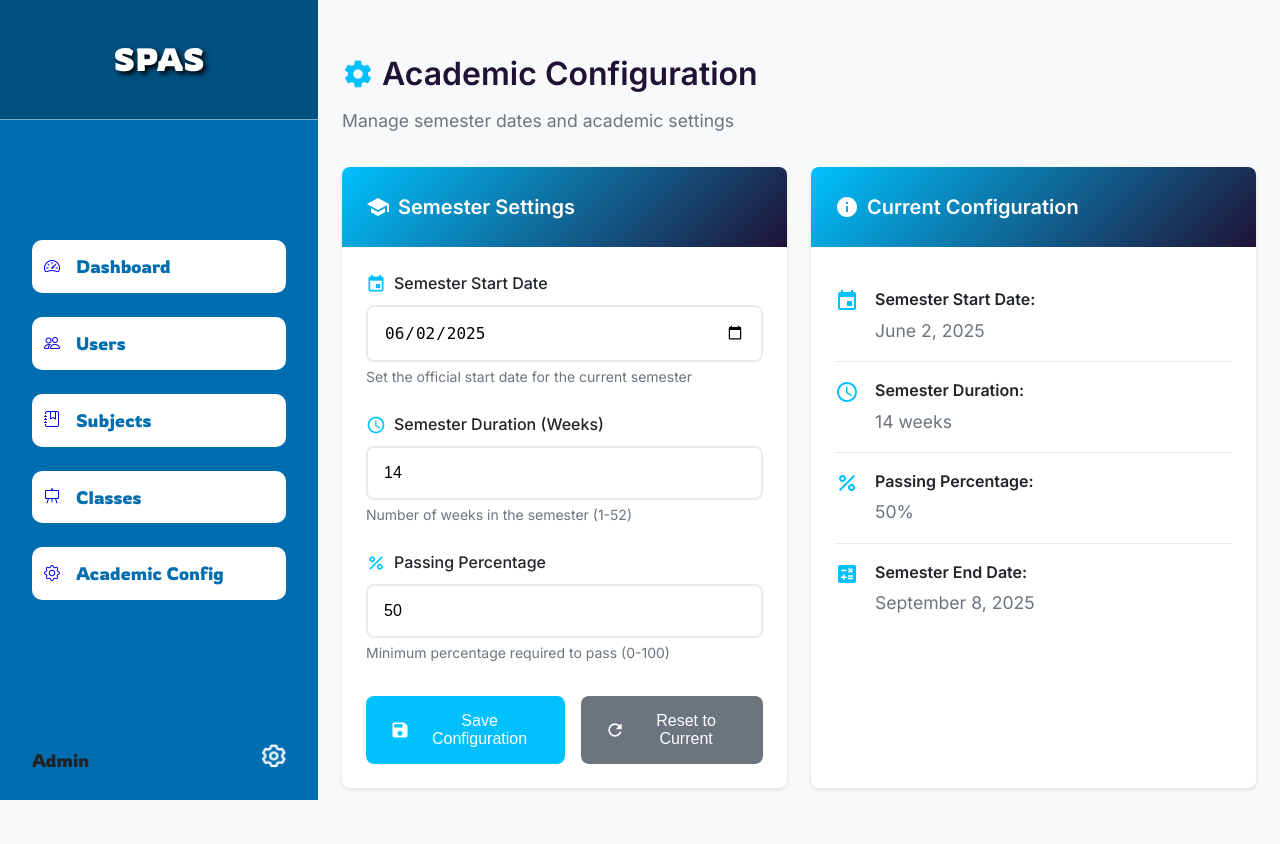
After one commit to 1221303243/SPAS, a PHP site: page /academic_config.php in a window 1280 px wide. The commit adds this page. Run offline with PHP 8.4, Linux system fonts and the light colour scheme; a user stored in the database is signed in.

Commit message:
Added academic config

```diff
--- a/config/academic_config.php
+++ b/config/academic_config.php
@@ -7,15 +7,3 @@ define('PASSING_PERCENTAGE', 50);
 // Grade normalization constants
 define('MAX_GRADE', 100);  // Maximum possible grade
 define('MIN_GRADE', 0);    // Minimum possible grade
-
-// Assessment types
-define('ASSESSMENT_TYPES', [
-    'EXAM' => 'Examination',
-    'QUIZ' => 'Quiz',
-    'ASSIGNMENT' => 'Assignment',
-    'PROJECT' => 'Project',
-    'LAB' => 'Lab',
-    'MIDTERM' => 'Midterm',
-    'FINAL' => 'Final',
-    'TEST' => 'Test'
-]);
--- /dev/null
+++ b/css/admin_academic_config.css
@@ -0,0 +1,445 @@
+/* Academic Configuration Admin Styles */
+:root {
+    --primary-color: #00C1FE;
+    --secondary-color: #1F1235;
+    --success-color: #28a745;
+    --warning-color: #ffc107;
+    --danger-color: #dc3545;
+    --neutral-color: #6c757d;
+    --background-color: #f8f9fa;
+    --card-background: #ffffff;
+    --border-color: #e9ecef;
+    --text-primary: #212529;
+    --text-secondary: #6c757d;
+    --shadow: 0 2px 4px rgba(0, 0, 0, 0.1);
+    --shadow-hover: 0 4px 8px rgba(0, 0, 0, 0.15);
+    --border-radius: 8px;
+    --spacing-xs: 4px;
+    --spacing-sm: 8px;
+    --spacing-md: 16px;
+    --spacing-lg: 24px;
+    --spacing-xl: 32px;
+}
+
+* {
+    margin: 0;
+    padding: 0;
+    box-sizing: border-box;
+}
+
+body {
+    font-family: 'Inter', -apple-system, BlinkMacSystemFont, 'Segoe UI', Roboto, sans-serif;
+    background-color: var(--background-color);
+    color: var(--text-primary);
+    line-height: 1.6;
+}
+
+.admin-container {
+    display: flex;
+    min-height: 100vh;
+}
+
+.main-content {
+    flex: 1;
+    padding: var(--spacing-lg);
+    margin-left: 318px;
+    margin-top: var(--spacing-lg);
+}
+
+.content-header {
+    margin-bottom: var(--spacing-xl);
+}
+
+.content-header h1 {
+    display: flex;
+    align-items: center;
+    gap: var(--spacing-sm);
+    font-size: 2rem;
+    font-weight: 600;
+    color: var(--secondary-color);
+    margin-bottom: var(--spacing-sm);
+}
+
+.content-header h1 .material-icons {
+    color: var(--primary-color);
+    font-size: 2rem;
+}
+
+.content-header p {
+    color: var(--text-secondary);
+    font-size: 1.1rem;
+}
+
+/* Alert Styles */
+.alert {
+    padding: var(--spacing-md);
+    border-radius: var(--border-radius);
+    margin-bottom: var(--spacing-lg);
+    display: flex;
+    align-items: flex-start;
+    gap: var(--spacing-sm);
+    border: 1px solid transparent;
+}
+
+.alert-danger {
+    background-color: #f8d7da;
+    border-color: #f5c6cb;
+    color: #721c24;
+}
+
+.alert-success {
+    background-color: #d4edda;
+    border-color: #c3e6cb;
+    color: #155724;
+}
+
+.alert .material-icons {
+    flex-shrink: 0;
+    margin-top: 2px;
+}
+
+.alert ul {
+    margin: 0;
+    padding-left: var(--spacing-lg);
+}
+
+.alert li {
+    margin-bottom: var(--spacing-xs);
+}
+
+/* Configuration Container */
+.config-container {
+    display: grid;
+    grid-template-columns: 1fr 1fr;
+    gap: var(--spacing-lg);
+    margin-bottom: var(--spacing-xl);
+}
+
+.config-card {
+    background: var(--card-background);
+    border-radius: var(--border-radius);
+    box-shadow: var(--shadow);
+    overflow: hidden;
+    transition: box-shadow 0.3s ease;
+}
+
+.config-card:hover {
+    box-shadow: var(--shadow-hover);
+}
+
+.card-header {
+    background: linear-gradient(135deg, var(--primary-color), var(--secondary-color));
+    color: white;
+    padding: var(--spacing-lg);
+}
+
+.card-header h2 {
+    display: flex;
+    align-items: center;
+    gap: var(--spacing-sm);
+    font-size: 1.25rem;
+    font-weight: 600;
+    margin: 0;
+}
+
+.card-header .material-icons {
+    font-size: 1.5rem;
+}
+
+/* Form Styles */
+.config-form {
+    padding: var(--spacing-lg);
+}
+
+.form-group {
+    margin-bottom: var(--spacing-lg);
+}
+
+.form-group label {
+    display: flex;
+    align-items: center;
+    gap: var(--spacing-sm);
+    font-weight: 500;
+    color: var(--text-primary);
+    margin-bottom: var(--spacing-sm);
+    font-size: 1rem;
+}
+
+.form-group label .material-icons {
+    color: var(--primary-color);
+    font-size: 1.25rem;
+}
+
+.form-group input {
+    width: 100%;
+    padding: var(--spacing-md);
+    border: 2px solid var(--border-color);
+    border-radius: var(--border-radius);
+    font-size: 1rem;
+    transition: border-color 0.3s ease, box-shadow 0.3s ease;
+    background-color: white;
+}
+
+.form-group input:focus {
+    outline: none;
+    border-color: var(--primary-color);
+    box-shadow: 0 0 0 3px rgba(0, 193, 254, 0.1);
+}
+
+.form-group small {
+    display: block;
+    margin-top: var(--spacing-xs);
+    color: var(--text-secondary);
+    font-size: 0.875rem;
+}
+
+.form-actions {
+    display: flex;
+    gap: var(--spacing-md);
+    margin-top: var(--spacing-xl);
+}
+
+.btn {
+    display: flex;
+    align-items: center;
+    gap: var(--spacing-sm);
+    padding: var(--spacing-md) var(--spacing-lg);
+    border: none;
+    border-radius: var(--border-radius);
+    font-size: 1rem;
+    font-weight: 500;
+    cursor: pointer;
+    transition: all 0.3s ease;
+    text-decoration: none;
+    min-width: 120px;
+    justify-content: center;
+}
+
+.btn-primary {
+    background-color: var(--primary-color);
+    color: white;
+}
+
+.btn-primary:hover {
+    background-color: #0098cc;
+    transform: translateY(-1px);
+    box-shadow: var(--shadow-hover);
+}
+
+.btn-secondary {
+    background-color: var(--neutral-color);
+    color: white;
+}
+
+.btn-secondary:hover {
+    background-color: #5a6268;
+    transform: translateY(-1px);
+    box-shadow: var(--shadow-hover);
+}
+
+.btn .material-icons {
+    font-size: 1.25rem;
+}
+
+/* Current Configuration Display */
+.current-config {
+    padding: var(--spacing-lg);
+}
+
+.config-item {
+    display: flex;
+    align-items: flex-start;
+    gap: var(--spacing-md);
+    padding: var(--spacing-md) 0;
+    border-bottom: 1px solid var(--border-color);
+}
+
+.config-item:last-child {
+    border-bottom: none;
+}
+
+.config-item .material-icons {
+    color: var(--primary-color);
+    font-size: 1.5rem;
+    flex-shrink: 0;
+    margin-top: 2px;
+}
+
+.config-item div {
+    flex: 1;
+}
+
+.config-item strong {
+    display: block;
+    color: var(--text-primary);
+    font-weight: 600;
+    margin-bottom: var(--spacing-xs);
+}
+
+.config-item p {
+    color: var(--text-secondary);
+    margin: 0;
+    font-size: 1.1rem;
+}
+
+/* Assessment Types */
+.assessment-types {
+    padding: var(--spacing-lg);
+    display: grid;
+    grid-template-columns: repeat(auto-fit, minmax(200px, 1fr));
+    gap: var(--spacing-md);
+}
+
+.assessment-type {
+    display: flex;
+    align-items: center;
+    gap: var(--spacing-sm);
+    padding: var(--spacing-md);
+    background-color: var(--background-color);
+    border-radius: var(--border-radius);
+    border: 1px solid var(--border-color);
+    transition: all 0.3s ease;
+}
+
+.assessment-type:hover {
+    background-color: var(--primary-color);
+    color: white;
+    transform: translateY(-2px);
+    box-shadow: var(--shadow-hover);
+}
+
+.assessment-type .material-icons {
+    color: var(--primary-color);
+    font-size: 1.25rem;
+    transition: color 0.3s ease;
+}
+
+.assessment-type:hover .material-icons {
+    color: white;
+}
+
+.assessment-type span:last-child {
+    font-weight: 500;
+}
+
+/* Responsive Design */
+@media (max-width: 1024px) {
+    .config-container {
+        grid-template-columns: 1fr;
+    }
+
+    .main-content {
+        margin-left: 0;
+        padding: var(--spacing-md);
+        margin-top: var(--spacing-md);
+    }
+}
+
+@media (max-width: 768px) {
+    .content-header h1 {
+        font-size: 1.5rem;
+    }
+
+    .content-header h1 .material-icons {
+        font-size: 1.5rem;
+    }
+
+    .form-actions {
+        flex-direction: column;
+    }
+
+    .btn {
+        width: 100%;
+    }
+
+    .assessment-types {
+        grid-template-columns: 1fr;
+    }
+
+    .config-item {
+        flex-direction: column;
+        align-items: flex-start;
+        gap: var(--spacing-sm);
+    }
+
+    .config-item .material-icons {
+        margin-top: 0;
+    }
+}
+
+@media (max-width: 480px) {
+    .main-content {
+        padding: var(--spacing-sm);
+    }
+
+    .config-card {
+        margin-bottom: var(--spacing-md);
+    }
+
+    .card-header {
+        padding: var(--spacing-md);
+    }
+
+    .config-form,
+    .current-config,
+    .assessment-types {
+        padding: var(--spacing-md);
+    }
+
+    .form-group input {
+        padding: var(--spacing-sm);
+    }
+}
+
+/* Focus States for Accessibility */
+.btn:focus,
+.form-group input:focus {
+    outline: 2px solid var(--primary-color);
+    outline-offset: 2px;
+}
+
+/* Loading States */
+.btn:disabled {
+    opacity: 0.6;
+    cursor: not-allowed;
+    transform: none !important;
+}
+
+/* Animation for Success Message */
+@keyframes slideIn {
+    from {
+        opacity: 0;
+        transform: translateY(-10px);
+    }
+    to {
+        opacity: 1;
+        transform: translateY(0);
+    }
+}
+
+.alert {
+    animation: slideIn 0.3s ease;
+}
+
+/* Print Styles */
+@media print {
+    .admin-container {
+        display: block;
+    }
+
+    .main-content {
+        margin-left: 0;
+        padding: 0;
+    }
+
+    .config-card {
+        box-shadow: none;
+        border: 1px solid #ccc;
+        margin-bottom: var(--spacing-lg);
+        break-inside: avoid;
+    }
+
+    .btn {
+        display: none;
+    }
+}
--- /dev/null
+++ b/pages/admin/academic_config.php
@@ -0,0 +1,253 @@
+<?php
+session_start();
+require_once '../../config/academic_config.php';
+
+// Check if user is logged in and is admin
+if (!isset($_SESSION['user_id']) || $_SESSION['role'] !== 'admin') {
+    header('Location: ../../auth/login.php');
+    exit();
+}
+
+// Handle form submission
+if ($_SERVER['REQUEST_METHOD'] === 'POST') {
+    $semester_start_date = $_POST['semester_start_date'] ?? '';
+    $semester_weeks = $_POST['semester_weeks'] ?? 14;
+    $passing_percentage = $_POST['passing_percentage'] ?? 50;
+
+    // Validate inputs
+    $errors = [];
+
+    if (empty($semester_start_date)) {
+        $errors[] = "Semester start date is required";
+    } elseif (!strtotime($semester_start_date)) {
+        $errors[] = "Invalid date format";
+    }
+
+    if ($semester_weeks < 1 || $semester_weeks > 52) {
+        $errors[] = "Semester weeks must be between 1 and 52";
+    }
+
+    if ($passing_percentage < 0 || $passing_percentage > 100) {
+        $errors[] = "Passing percentage must be between 0 and 100";
+    }
+
+    // If no errors, update configuration
+    if (empty($errors)) {
+        // Update the configuration file
+        $config_content = "<?php\n";
+        $config_content .= "// Academic year configuration\n";
+        $config_content .= "define('SEMESTER_START_DATE', '" . $semester_start_date . "');\n";
+        $config_content .= "define('SEMESTER_WEEKS', " . $semester_weeks . ");\n";
+        $config_content .= "define('PASSING_PERCENTAGE', " . $passing_percentage . ");\n\n";
+        $config_content .= "// Grade normalization constants\n";
+        $config_content .= "define('MAX_GRADE', 100);  // Maximum possible grade\n";
+        $config_content .= "define('MIN_GRADE', 0);    // Minimum possible grade\n\n";
+        $config_content .= "// Assessment types\n";
+        $config_content .= "define('ASSESSMENT_TYPES', [\n";
+        $config_content .= "    'EXAM' => 'Examination',\n";
+        $config_content .= "    'QUIZ' => 'Quiz',\n";
+        $config_content .= "    'ASSIGNMENT' => 'Assignment',\n";
+        $config_content .= "    'PROJECT' => 'Project',\n";
+        $config_content .= "    'LAB' => 'Lab',\n";
+        $config_content .= "    'MIDTERM' => 'Midterm',\n";
+        $config_content .= "    'FINAL' => 'Final',\n";
+        $config_content .= "    'TEST' => 'Test'\n";
+        $config_content .= "]);\n";
+
+        if (file_put_contents('../../config/academic_config.php', $config_content)) {
+            header('Location: academic_config.php?success=1');
+            exit();
+        } else {
+            $errors[] = "Failed to update configuration file. Please check file permissions.";
+        }
+    }
+}
+
+// Get current values
+$current_semester_start = defined('SEMESTER_START_DATE') ? SEMESTER_START_DATE : '2025-06-02';
+$current_semester_weeks = defined('SEMESTER_WEEKS') ? SEMESTER_WEEKS : 14;
+$current_passing_percentage = defined('PASSING_PERCENTAGE') ? PASSING_PERCENTAGE : 50;
+?>
+
+<!DOCTYPE html>
+<html lang="en">
+<head>
+    <meta charset="UTF-8">
+    <meta name="viewport" content="width=device-width, initial-scale=1.0">
+    <title>Academic Configuration - SPAS Admin</title>
+    <link rel="stylesheet" href="../../css/admin_academic_config.css">
+    <link href="https://fonts.googleapis.com/icon?family=Material+Icons" rel="stylesheet">
+    <link href="https://fonts.googleapis.com/css2?family=Inter:wght@300;400;500;600;700&display=swap" rel="stylesheet">
+</head>
+<body>
+    <div class="admin-container">
+        <?php include 'sidebar_admin.php'; ?>
+
+        <main class="main-content">
+            <div class="content-header">
+                <h1><span class="material-icons">settings</span> Academic Configuration</h1>
+                <p>Manage semester dates and academic settings</p>
+            </div>
+
+            <?php if (!empty($errors)): ?>
+                <div class="alert alert-danger">
+                    <span class="material-icons">error</span>
+                    <ul>
+                        <?php foreach ($errors as $error): ?>
+                            <li><?php echo htmlspecialchars($error); ?></li>
+                        <?php endforeach; ?>
+                    </ul>
+                </div>
+            <?php endif; ?>
+
+            <?php if (isset($_GET['success'])): ?>
+                <div class="alert alert-success">
+                    <span class="material-icons">check_circle</span>
+                    Academic configuration updated successfully!
+                </div>
+            <?php endif; ?>
+
+            <div class="config-container">
+                <div class="config-card">
+                    <div class="card-header">
+                        <h2><span class="material-icons">school</span> Semester Settings</h2>
+                    </div>
+
+                    <form method="POST" class="config-form">
+                        <div class="form-group">
+                            <label for="semester_start_date">
+                                <span class="material-icons">event</span>
+                                Semester Start Date
+                            </label>
+                            <input
+                                type="date"
+                                id="semester_start_date"
+                                name="semester_start_date"
+                                value="<?php echo htmlspecialchars($current_semester_start); ?>"
+                                required
+                            >
+                            <small>Set the official start date for the current semester</small>
+                        </div>
+
+                        <div class="form-group">
+                            <label for="semester_weeks">
+                                <span class="material-icons">schedule</span>
+                                Semester Duration (Weeks)
+                            </label>
+                            <input
+                                type="number"
+                                id="semester_weeks"
+                                name="semester_weeks"
+                                value="<?php echo htmlspecialchars($current_semester_weeks); ?>"
+                                min="1"
+                                max="52"
+                                required
+                            >
+                            <small>Number of weeks in the semester (1-52)</small>
+                        </div>
+
+                        <div class="form-group">
+                            <label for="passing_percentage">
+                                <span class="material-icons">percent</span>
+                                Passing Percentage
+                            </label>
+                            <input
+                                type="number"
+                                id="passing_percentage"
+                                name="passing_percentage"
+                                value="<?php echo htmlspecialchars($current_passing_percentage); ?>"
+                                min="0"
+                                max="100"
+                                required
+                            >
+                            <small>Minimum percentage required to pass (0-100)</small>
+                        </div>
+
+                        <div class="form-actions">
+                            <button type="submit" class="btn btn-primary">
+                                <span class="material-icons">save</span>
+                                Save Configuration
+                            </button>
+                            <button type="reset" class="btn btn-secondary">
+                                <span class="material-icons">refresh</span>
+                                Reset to Current
+                            </button>
+                        </div>
+                    </form>
+                </div>
+
+                <div class="config-card">
+                    <div class="card-header">
+                        <h2><span class="material-icons">info</span> Current Configuration</h2>
+                    </div>
+
+                    <div class="current-config">
+                        <div class="config-item">
+                            <span class="material-icons">event</span>
+                            <div>
+                                <strong>Semester Start Date:</strong>
+                                <p><?php echo date('F j, Y', strtotime($current_semester_start)); ?></p>
+                            </div>
+                        </div>
+
+                        <div class="config-item">
+                            <span class="material-icons">schedule</span>
+                            <div>
+                                <strong>Semester Duration:</strong>
+                                <p><?php echo $current_semester_weeks; ?> weeks</p>
+                            </div>
+                        </div>
+
+                        <div class="config-item">
+                            <span class="material-icons">percent</span>
+                            <div>
+                                <strong>Passing Percentage:</strong>
+                                <p><?php echo $current_passing_percentage; ?>%</p>
+                            </div>
+                        </div>
+
+                        <div class="config-item">
+                            <span class="material-icons">calculate</span>
+                            <div>
+                                <strong>Semester End Date:</strong>
+                                <p><?php echo date('F j, Y', strtotime($current_semester_start . ' + ' . ($current_semester_weeks * 7) . ' days')); ?></p>
+                            </div>
+                        </div>
+                    </div>
+                </div>
+            </div>
+        </main>
+    </div>
+
+    <script>
+        // Add form validation and confirmation
+        document.addEventListener('DOMContentLoaded', function() {
+            const form = document.querySelector('.config-form');
+            const resetBtn = document.querySelector('button[type="reset"]');
+
+            form.addEventListener('submit', function(e) {
+                const startDate = document.getElementById('semester_start_date').value;
+                const weeks = document.getElementById('semester_weeks').value;
+                const percentage = document.getElementById('passing_percentage').value;
+
+                if (!startDate || !weeks || !percentage) {
+                    e.preventDefault();
+                    alert('Please fill in all required fields.');
+                    return;
+                }
+
+                if (!confirm('Are you sure you want to update the academic configuration? This will affect the entire system.')) {
+                    e.preventDefault();
+                }
+            });
+
+            resetBtn.addEventListener('click', function(e) {
+                e.preventDefault();
+                if (confirm('Reset form to current configuration values?')) {
+                    form.reset();
+                }
+            });
+        });
+    </script>
+</body>
+</html>
--- a/pages/admin/sidebar_admin.php
+++ b/pages/admin/sidebar_admin.php
@@ -36,6 +36,12 @@
                     <div class="text-wrapper">Classes</div>
                 </a>
             </div>
+            <div class="user-list">
+                <a href="academic_config.php" class="course-link">
+                    <i class="bi bi-gear"></i>
+                    <div class="text-wrapper">Academic Config</div>
+                </a>
+            </div>
         </div>
         <div class="user">
             <div class="frame">
--- a/pages/lecturer/assessment.php
+++ b/pages/lecturer/assessment.php
@@ -28,7 +28,7 @@ $stmt->close();
 // Fetch assessment configurations for this lecturer's subjects
 $assessments = array();
 if ($lecturer_id) {
-    $sql = "SELECT
+    $sql = "SELECT DISTINCT
                 a.assessment_id,
                 a.subject_id,
                 a.assessment_type,
```
Also changed, not shown: 1 other file.
